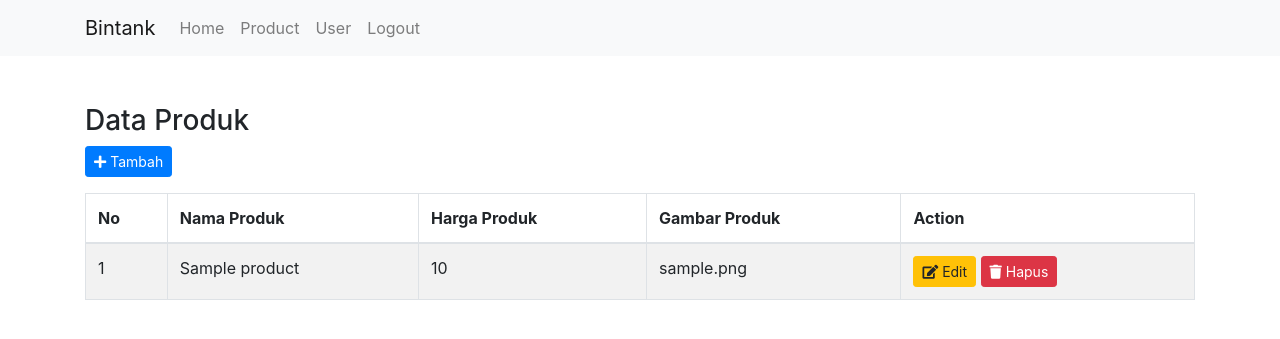
After one commit to bintang4974/4S-Moto-Shop, a PHP site: page /admin/produk.php in a window 1280 px wide. The commit adds this page. Shown: the top 339 px of the page. Run offline with PHP 8.4, Linux system fonts and the light colour scheme; tables that the repository leaves empty or names only in its code hold one stand-in row (values such as "Sample post"); some libraries are stand-ins or nearby versions.

Commit message:
add product modul and fixing checkout modul

```diff
--- /dev/null
+++ b/admin/footer_admin.php
@@ -0,0 +1,6 @@
+<script src="https://cdn.jsdelivr.net/npm/jquery@3.5.1/dist/jquery.slim.min.js" integrity="sha384-DfXdz2htPH0lsSSs5nCTpuj/zy4C+OGpamoFVy38MVBnE+IbbVYUew+OrCXaRkfj" crossorigin="anonymous"></script>
+<script src="https://cdn.jsdelivr.net/npm/bootstrap@4.6.2/dist/js/bootstrap.bundle.min.js" integrity="sha384-Fy6S3B9q64WdZWQUiU+q4/2Lc9npb8tCaSX9FK7E8HnRr0Jz8D6OP9dO5Vg3Q9ct" crossorigin="anonymous"></script>
+
+</body>
+
+</html>
--- /dev/null
+++ b/admin/header_admin.php
@@ -0,0 +1,37 @@
+<!DOCTYPE html>
+<html lang="en">
+
+<head>
+    <meta charset="UTF-8">
+    <meta http-equiv="X-UA-Compatible" content="IE=edge">
+    <meta name="viewport" content="width=device-width, initial-scale=1.0">
+
+    <!-- Bootstrap -->
+    <link rel="stylesheet" href="https://cdn.jsdelivr.net/npm/bootstrap@4.6.2/dist/css/bootstrap.min.css" integrity="sha384-xOolHFLEh07PJGoPkLv1IbcEPTNtaed2xpHsD9ESMhqIYd0nLMwNLD69Npy4HI+N" crossorigin="anonymous">
+
+    <!-- Fontawesome -->
+    <link rel="stylesheet" href="https://cdnjs.cloudflare.com/ajax/libs/font-awesome/5.9.0/css/all.min.css" integrity="sha512-q3eWabyZPc1XTCmF+8/LuE1ozpg5xxn7iO89yfSOd5/oKvyqLngoNGsx8jq92Y8eXJ/IRxQbEC+FGSYxtk2oiw==" crossorigin="anonymous" referrerpolicy="no-referrer" />
+
+    <!-- Style CSS -->
+    <link rel="stylesheet" href="style.css">
+
+    <title>Document</title>
+</head>
+
+<body>
+    <nav class="navbar navbar-expand-lg navbar-light bg-light">
+        <div class="container">
+            <a class="navbar-brand" href="#">Bintank</a>
+            <button class="navbar-toggler" type="button" data-toggle="collapse" data-target="#navbarNavAltMarkup" aria-controls="navbarNavAltMarkup" aria-expanded="false" aria-label="Toggle navigation">
+                <span class="navbar-toggler-icon"></span>
+            </button>
+            <div class="collapse navbar-collapse" id="navbarNavAltMarkup">
+                <div class="navbar-nav">
+                    <a class="nav-link" href="dashboard.php">Home <span class="sr-only">(current)</span></a>
+                    <a class="nav-link" href="produk.php">Product</a>
+                    <a class="nav-link" href="#">User</a>
+                    <a class="nav-link">Logout</a>
+                </div>
+            </div>
+        </div>
+    </nav>
--- /dev/null
+++ b/admin/produk.php
@@ -0,0 +1,40 @@
+<?php include "header_admin.php" ?>
+
+<div class="container my-5">
+    <h3>Data Produk</h3>
+    <a href="tambah_produk.php" class="btn btn-primary btn-sm"><i class="fas fa-plus"></i> Tambah</a>
+    <table class="table table-striped table-bordered table-hover mt-3">
+        <thead>
+            <tr>
+                <th>No</th>
+                <th>Nama Produk</th>
+                <th>Harga Produk</th>
+                <th>Gambar Produk</th>
+                <th colspan="2">Action</th>
+            </tr>
+        </thead>
+        <tbody>
+            <?php
+            include "koneksi.php";
+            error_reporting(0);
+            $no = 1;
+            $query = mysqli_query($koneksi, "SELECT * FROM product ORDER BY id ASC");
+            while ($data = mysqli_fetch_array($query)) {
+                $status = $data['status_transaksi'];
+                echo "<tr>";
+                echo "<td>" . $no++ . "</td>";
+                echo "<td>" . $data['product_name'] . "</td>";
+                echo "<td>" . $data['product_price'] . "</td>";
+                echo "<td>" . $data['product_image'] . "</td>";
+                echo "<td>
+                <a href='edit_produk.php?id=" . $data['id'] . "' class='btn btn-warning btn-sm'><i class='fas fa-edit'></i> Edit</a>
+                <a href='hapus_produk.php?id=" . $data['id'] . "' class='btn btn-danger btn-sm'><i class='fas fa-trash'></i> Hapus</a>
+                </td>";
+                echo "</tr>";
+            }
+            ?>
+        </tbody>
+    </table>
+</div>
+
+<?php include "footer_admin.php" ?>
--- a/cart.php
+++ b/cart.php
@@ -110,7 +110,7 @@ if (isset($_POST['remove'])) {
                         </div>
                         <div class="form-group">
                             <label>Tanggal</label>
-                            <input type="text" name="tgl_transaksi" class="form-control" value="<?= date('d-m-Y') ?>" readonly>
+                            <input type="text" name="tgl_transaksi" class="form-control" value="<?= date('Y-m-d') ?>" readonly>
                         </div>
 
                         <button type="submit" class="btn btn-primary btn-sm">Payment</button>
```
Also changed, not shown: admin/dashboard.php (+9 -28 lines), admin/tambah_produk.php (added, +22 -0 lines).
